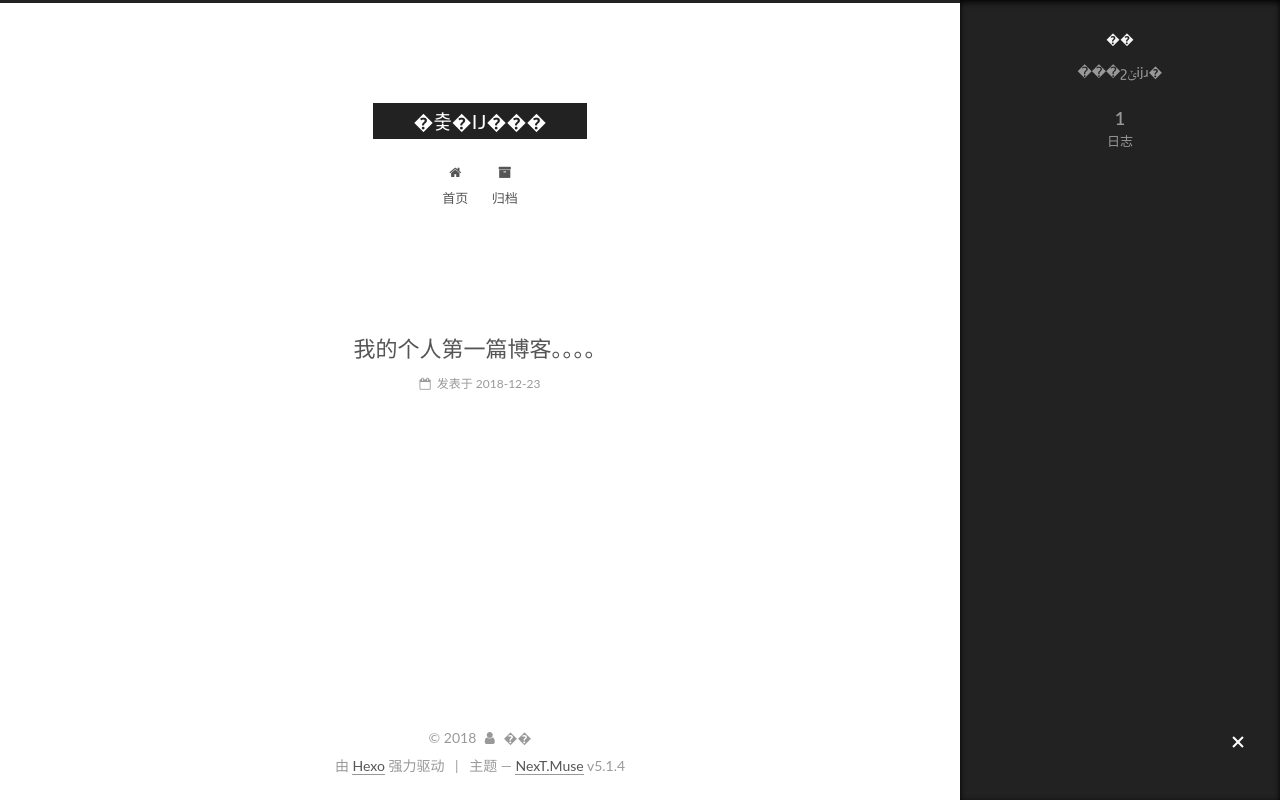
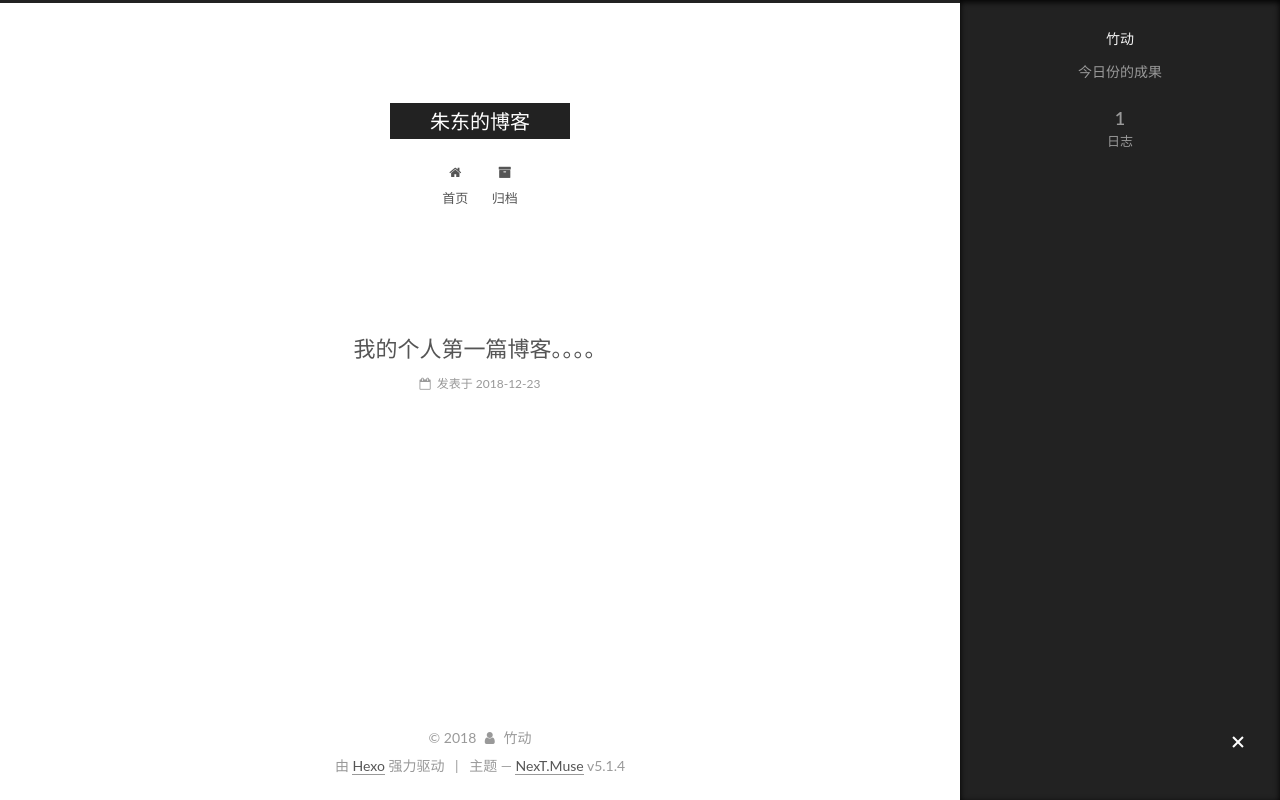
Before and after one commit to zhudongwork/zhudongwork111.github.io, a plain HTML site: page index.html in a window 1280 px wide. Both pictures are taken after a click on the element 1238 px from the left and 743 px from the top of the page. Drawn offline with Linux system fonts and the light colour scheme.

Commit message:
Site updated: 2018-12-23 20:51:12

```diff
--- a/css/main.css
+++ b/css/main.css
@@ -1822,7 +1822,7 @@ pre .javascript .function {
   width: 4px;
   height: 4px;
   border-radius: 50%;
-  background: #13c9f7;
+  background: #6abad4;
 }
 .links-of-blogroll {
   font-size: 13px;
--- a/index.html
+++ b/index.html
@@ -79,16 +79,16 @@
 
 
 
-<meta name="description" content="���շݵĳɹ�">
+<meta name="description" content="今日份的成果">
 <meta property="og:type" content="website">
-<meta property="og:title" content="�춫�Ĳ���">
+<meta property="og:title" content="朱东的博客">
 <meta property="og:url" content="http://yoursite.com/index.html">
-<meta property="og:site_name" content="�춫�Ĳ���">
-<meta property="og:description" content="���շݵĳɹ�">
+<meta property="og:site_name" content="朱东的博客">
+<meta property="og:description" content="今日份的成果">
 <meta property="og:locale" content="zh-Hans">
 <meta name="twitter:card" content="summary">
-<meta name="twitter:title" content="�춫�Ĳ���">
-<meta name="twitter:description" content="���շݵĳɹ�">
+<meta name="twitter:title" content="朱东的博客">
+<meta name="twitter:description" content="今日份的成果">
 
 
 
@@ -124,7 +124,7 @@
 
 
 
-  <title>�춫�Ĳ���</title>
+  <title>朱东的博客</title>
 
 
 
@@ -155,7 +155,7 @@
     <div class="custom-logo-site-title">
       <a href="/" class="brand" rel="start">
         <span class="logo-line-before"><i></i></span>
-        <span class="site-title">�춫�Ĳ���</span>
+        <span class="site-title">朱东的博客</span>
         <span class="logo-line-after"><i></i></span>
       </a>
     </div>
@@ -235,13 +235,13 @@
     <link itemprop="mainEntityOfPage" href="http://yoursite.com/2018/12/23/我的个人第一篇博客。。。。/">
 
     <span hidden itemprop="author" itemscope="" itemtype="http://schema.org/Person">
-      <meta itemprop="name" content="��">
+      <meta itemprop="name" content="竹动">
       <meta itemprop="description" content="">
       <meta itemprop="image" content="/images/avatar.gif">
     </span>
 
     <span hidden itemprop="publisher" itemscope="" itemtype="http://schema.org/Organization">
-      <meta itemprop="name" content="�춫�Ĳ���">
+      <meta itemprop="name" content="朱东的博客">
     </span>
 
 
@@ -373,8 +373,8 @@
         <div class="site-overview">
           <div class="site-author motion-element" itemprop="author" itemscope="" itemtype="http://schema.org/Person">
 
-              <p class="site-author-name" itemprop="name">��</p>
-              <p class="site-description motion-element" itemprop="description">���շݵĳɹ�</p>
+              <p class="site-author-name" itemprop="name">竹动</p>
+              <p class="site-description motion-element" itemprop="description">今日份的成果</p>
           </div>
 
           <nav class="site-state motion-element">
@@ -429,7 +429,7 @@
   <span class="with-love">
     <i class="fa fa-user"></i>
   </span>
-  <span class="author" itemprop="copyrightHolder">��</span>
+  <span class="author" itemprop="copyrightHolder">竹动</span>
 
 
 </div>
```
Also changed, not shown: 2018/12/23/我的个人第一篇博客。。。。/index.html (+11 -11 lines), archives/2018/12/index.html (+11 -11 lines), archives/2018/index.html (+11 -11 lines), archives/index.html (+11 -11 lines).
